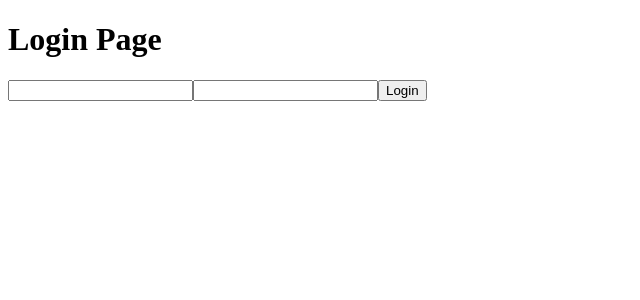
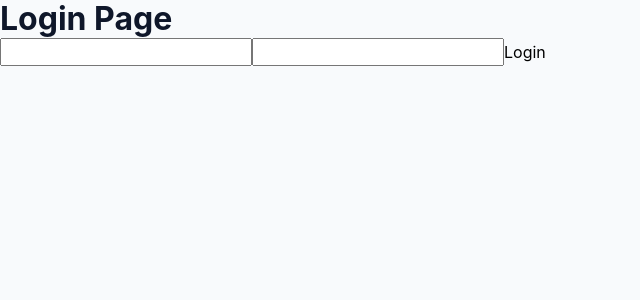
Before and after one commit to Nikhil42865/InterviewForgeAI, a React (Vite) app in the folder frontend/: page /login in a window 1280 px wide. Shown: the top 300 px of the page, without its empty margins (0-640 px from the left). Built offline with nearby package versions, Linux system fonts and the light colour scheme.

Commit message:
wrote the global css file with it's content

```diff
--- /dev/null
+++ b/frontend/src/components/Navbar.css
@@ -0,0 +1,93 @@
+.navbar{
+
+    grid-area:navbar;
+
+    display:flex;
+
+    align-items:center;
+
+    justify-content:space-between;
+
+    padding:0 var(--space-xl);
+
+    background:var(--color-surface);
+
+    border-bottom:1px solid var(--color-border);
+
+    box-shadow:var(--shadow-sm);
+
+    position:sticky;
+
+    top:0;
+
+    z-index:100;
+
+}
+
+.navbar-left{
+
+    display:flex;
+
+    align-items:center;
+
+    gap:var(--space-md);
+
+}
+
+.navbar-center{
+
+    flex:1;
+
+    display:flex;
+
+    justify-content:center;
+
+}
+
+.navbar-center input{
+
+    width:28rem;
+
+    padding:.7rem 1rem;
+
+    border:1px solid var(--color-border);
+
+    border-radius:var(--radius-md);
+
+    outline:none;
+
+    background:white;
+
+}
+
+.navbar-right{
+
+    display:flex;
+
+    align-items:center;
+
+    gap:var(--space-lg);
+
+}
+
+.profile{
+
+    width:2.5rem;
+
+    height:2.5rem;
+
+    border-radius:50%;
+
+    background:var(--color-primary);
+
+    color:white;
+
+    display:flex;
+
+    justify-content:center;
+
+    align-items:center;
+
+    font-weight:600;
+
+}
--- a/frontend/src/components/Navbar.tsx
+++ b/frontend/src/components/Navbar.tsx
@@ -1,9 +1,34 @@
+import "./Navbar.css";
+
 function Navbar() {
     return (
         <nav className="navbar">
-            <h1>Navbar</h1>
+
+            <div className="navbar-left">
+                <h2>InterviewForgeAI</h2>
+            </div>
+
+            <div className="navbar-center">
+                <input
+                    type="text"
+                    placeholder="Search..."
+                />
+            </div>
+
+            <div className="navbar-right">
+
+                <button>
+                    🔔
+                </button>
+
+                <div className="profile">
+                    NK
+                </div>
+
+            </div>
+
         </nav>
-    )
+    );
 }
 
 export default Navbar;
--- /dev/null
+++ b/frontend/src/components/Sidebar.css
@@ -0,0 +1,71 @@
+.sidebar{
+
+    grid-area: sidebar;
+
+    background: var(--color-surface);
+
+    border-right: 1px solid var(--color-border);
+
+    display: flex;
+
+    flex-direction: column;
+
+    padding: var(--space-lg);
+
+    gap: var(--space-sm);
+
+    box-shadow: var(--shadow-sm);
+
+}
+
+.sidebar h2{
+
+    margin-bottom: var(--space-lg);
+
+}
+
+.sidebar-link{
+
+    display:flex;
+
+    align-items:center;
+
+    padding:.9rem 1rem;
+
+    border-radius:var(--radius-md);
+
+    color:var(--color-text-secondary);
+
+    font-weight:500;
+
+}
+
+.sidebar-link:hover{
+
+    background:#EFF6FF;
+
+    color:var(--color-primary);
+
+}
+
+.sidebar-link.active{
+
+    background:var(--color-primary);
+
+    color:white;
+
+    font-weight:600;
+
+}
+
+.sidebar-link.active:hover{
+
+    background:var(--color-primary-hover);
+
+}
+
+.sidebar{
+
+    overflow-y:auto;
+
+}
--- a/frontend/src/components/Sidebar.tsx
+++ b/frontend/src/components/Sidebar.tsx
@@ -1,4 +1,5 @@
 import { NavLink } from "react-router-dom";
+import "./Sidebar.css";
 
 function Sidebar() {
     const menuItems =[
--- a/frontend/src/layouts/DashboardLayout.css
+++ b/frontend/src/layouts/DashboardLayout.css
@@ -5,13 +5,6 @@
     grid-template-rows: 4rem 1fr;
     min-height: 100vh;
 }
-.navbar {
-    grid-area: navbar;
-}
-
-.sidebar{
-    grid-area: sidebar;
-}
 
 .main{
     grid-area: main;
--- a/frontend/src/main.tsx
+++ b/frontend/src/main.tsx
@@ -4,6 +4,11 @@ import { BrowserRouter } from 'react-router-dom'
 import { AuthProvider } from './context/AuthContext.tsx'
 import './index.css'
 import App from './App.tsx'
+import "./styles/variables.css"
+import "./styles/globals.css";
+import "./styles/typography.css";
+import "./styles/animations.css";
+import "./styles/utilities.css";
 
 createRoot(document.getElementById('root')!).render(
   <StrictMode>
--- /dev/null
+++ b/frontend/src/styles/animations.css
@@ -0,0 +1,11 @@
+*{
+    transition:
+        background var(--transition-fast),
+        color var(--transition-fast),
+        border-color var(--transition-fast),
+        transform var(--transition-fast);
+}
+
+.card-hover:hover{
+    transform:translateY(-2px);
+}
--- /dev/null
+++ b/frontend/src/styles/globals.css
@@ -0,0 +1,85 @@
+/* ===========================
+   CSS RESET
+=========================== */
+
+*,
+*::before,
+*::after{
+    margin:0;
+    padding:0;
+    box-sizing:border-box;
+}
+
+/* ===========================
+   ROOT
+=========================== */
+
+html{
+    scroll-behavior:smooth;
+}
+
+body{
+    font-family:Inter,system-ui,-apple-system,BlinkMacSystemFont,"Segoe UI",sans-serif;
+
+    background:var(--color-background);
+
+    color:var(--color-text-primary);
+
+    line-height:1.5;
+
+    min-height:100vh;
+
+    -webkit-font-smoothing:antialiased;
+
+    text-rendering:optimizeLegibility;
+}
+
+/* ===========================
+   MEDIA
+=========================== */
+
+img,
+picture,
+svg{
+    display:block;
+    max-width:100%;
+}
+
+/* ===========================
+   FORM
+=========================== */
+
+input,
+button,
+textarea,
+select{
+    font:inherit;
+}
+
+/* ===========================
+   LINKS
+=========================== */
+
+a{
+    color:inherit;
+    text-decoration:none;
+}
+
+/* ===========================
+   LIST
+=========================== */
+
+ul,
+ol{
+    list-style:none;
+}
+
+/* ===========================
+   BUTTON
+=========================== */
+
+button{
+    border:none;
+    background:none;
+    cursor:pointer;
+}
--- /dev/null
+++ b/frontend/src/styles/typography.css
@@ -0,0 +1,36 @@
+/* ===========================
+   HEADINGS
+=========================== */
+
+h1{
+    font-size:2rem;
+    font-weight:700;
+    line-height:1.2;
+}
+
+h2{
+    font-size:1.5rem;
+    font-weight:600;
+}
+
+h3{
+    font-size:1.25rem;
+    font-weight:600;
+}
+
+/* ===========================
+   TEXT
+=========================== */
+
+p{
+    color:var(--color-text-secondary);
+    line-height:1.7;
+}
+
+/* ===========================
+   LINKS
+=========================== */
+
+a{
+    font-weight:500;
+}
--- /dev/null
+++ b/frontend/src/styles/utilities.css
@@ -0,0 +1,22 @@
+.container{
+    width:min(100% - 2rem, var(--container-width));
+    margin-inline:auto;
+}
+
+.flex{
+    display:flex;
+}
+
+.flex-center{
+    display:flex;
+    justify-content:center;
+    align-items:center;
+}
+
+.grid{
+    display:grid;
+}
+
+.hidden{
+    display:none;
+}
--- /dev/null
+++ b/frontend/src/styles/variables.css
@@ -0,0 +1,69 @@
+:root{
+
+    /* ===========================
+       COLORS
+    ============================ */
+
+    --color-primary: #2563EB;
+    --color-primary-hover: #1D4ED8;
+
+    --color-background: #F8FAFC;
+    --color-surface: #FFFFFF;
+
+    --color-text-primary: #0F172A;
+    --color-text-secondary: #64748B;
+
+    --color-border: #E2E8F0;
+
+    --color-success: #22C55E;
+    --color-warning: #F59E0B;
+    --color-danger: #EF4444;
+
+    /* ===========================
+       SPACING
+    ============================ */
+
+    --space-xs: .25rem;
+    --space-sm: .5rem;
+    --space-md: 1rem;
+    --space-lg: 1.5rem;
+    --space-xl: 2rem;
+    --space-2xl: 3rem;
+
+    /* ===========================
+       BORDER RADIUS
+    ============================ */
+
+    --radius-sm: .375rem;
+    --radius-md: .5rem;
+    --radius-lg: .75rem;
+    --radius-xl: 1rem;
+
+    /* ===========================
+       SHADOWS
+    ============================ */
+
+    --shadow-sm: 0 1px 2px rgba(0,0,0,.05);
+
+    --shadow-md: 0 4px 6px rgba(0,0,0,.08);
+
+    --shadow-lg: 0 10px 15px rgba(0,0,0,.10);
+
+    /* ===========================
+       LAYOUT
+    ============================ */
+
+    --navbar-height: 4rem;
+
+    --sidebar-width: 15rem;
+
+    --container-width: 1440px;
+
+    /* ===========================
+       TRANSITION
+    ============================ */
+
+    --transition-fast: .2s ease;
+
+    --transition-normal: .3s ease;
+}
```
